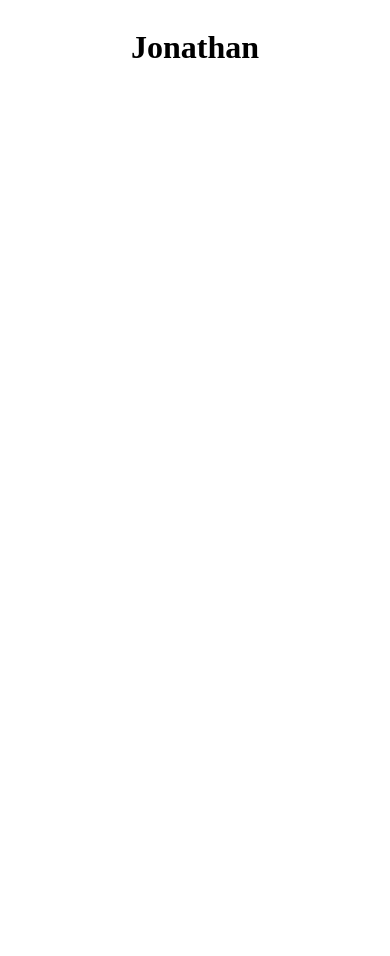
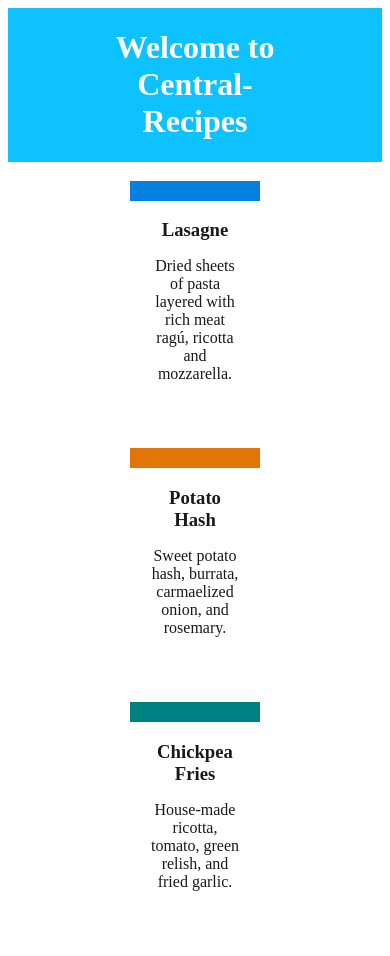
Before and after one commit to jandrusak/First-Responsive-Website, a plain HTML site: page index.html in a window 390 px wide. Before the commit the page ends 844 px from the top, so only its background shows below. Drawn offline with Linux system fonts and the light colour scheme.

Commit message:
final upload

```diff
--- a/firstsite.css
+++ b/firstsite.css
@@ -1,11 +1,87 @@
 .container {
   display: grid;
+  height: 110vh;
   /* every string is a row and every space is a column */
   grid-template-areas:
-    ""
-    "";
+    "header"
+    "column";
 }
 
 main {
-  grid-area: main;
+  grid-area: header;
+  background-color: teal;
+  text-align: center;
+  display: flex;
+  justify-content: center;
+  align-items: center;
 }
+
+aside {
+  grid-area: column;
+  display: flex;
+  background-color: rgb(25, 25, 25);
+  text-align: center;
+  justify-content: center;
+  align-items: center;
+  width: 100%;
+  color: white;
+  gap: 6rem;
+}
+
+h1 {
+  color: white;
+}
+
+section {
+  display: flex;
+  flex-direction: column;
+  justify-content: center;
+  align-items: center;
+  width: 12%;
+}
+
+.rectangle1 {
+  height: 20px;
+  width: 130px;
+  background-color: rgb(5, 128, 222);
+}
+
+.rectangle2 {
+  height: 20px;
+  width: 130px;
+  background-color: rgb(227, 116, 6);
+  /* align-items: center; */
+}
+
+.rectangle3 {
+  height: 20px;
+  width: 130px;
+  background-color: teal;
+  /* align-items: center; */
+}
+
+@media (max-width: 576px) {
+    main {
+      background-color: rgb(13, 194, 255);
+  }
+  .header {
+      width: 45%;
+  }
+  aside {
+      background-color: white;
+      color:rgb(25, 25, 25);
+      flex-direction: column;
+      gap: 0;
+      margin-top: 5%;
+  }
+  section {
+    width: 25%;
+  }
+  h3 {
+    margin: top 10px;
+    margin-bottom: 0px;
+  }
+   p {
+    margin-bottom: 65px;
+   }
+  }
--- a/index.html
+++ b/index.html
@@ -6,26 +6,36 @@
     <meta name="viewport" content="width=device-width, initial-scale=1.0" />
     <title>Website</title>
     <link rel="stylesheet" href="firstsite.css" />
-  </head>
+
+</head>
   <body>
     <div class="container">
       <!-- top box (title on page) -->
       <main>
         <h1 class="header">
-          Jonathan
+          Welcome to Central-Recipes
           <!-- main title -->
         </h1>
       </main>
       <!-- bottom box -->
       <aside>
-        <section>
+        <section class="column1">
           <!-- column 1 -->
+          <div class="rectangle1"></div>
+          <h3>Lasagne</h3>
+          <p>Dried sheets of pasta layered with rich meat ragú, ricotta and mozzarella.</p>
         </section>
-        <section>
+        <section class="column2">
           <!-- column 2 -->
+          <div class="rectangle2"></div>
+          <h3>Potato Hash</h3>
+          <p>Sweet potato hash, burrata, carmaelized onion, and rosemary.</p>
         </section>
-        <section>
+        <section class="column3">
           <!-- column 3 -->
+          <div class="rectangle3"></div>
+          <h3>Chickpea Fries</h3>
+          <p>House-made ricotta, tomato, green relish, and fried garlic.</p>
         </section>
       </aside>
     </div>
```
